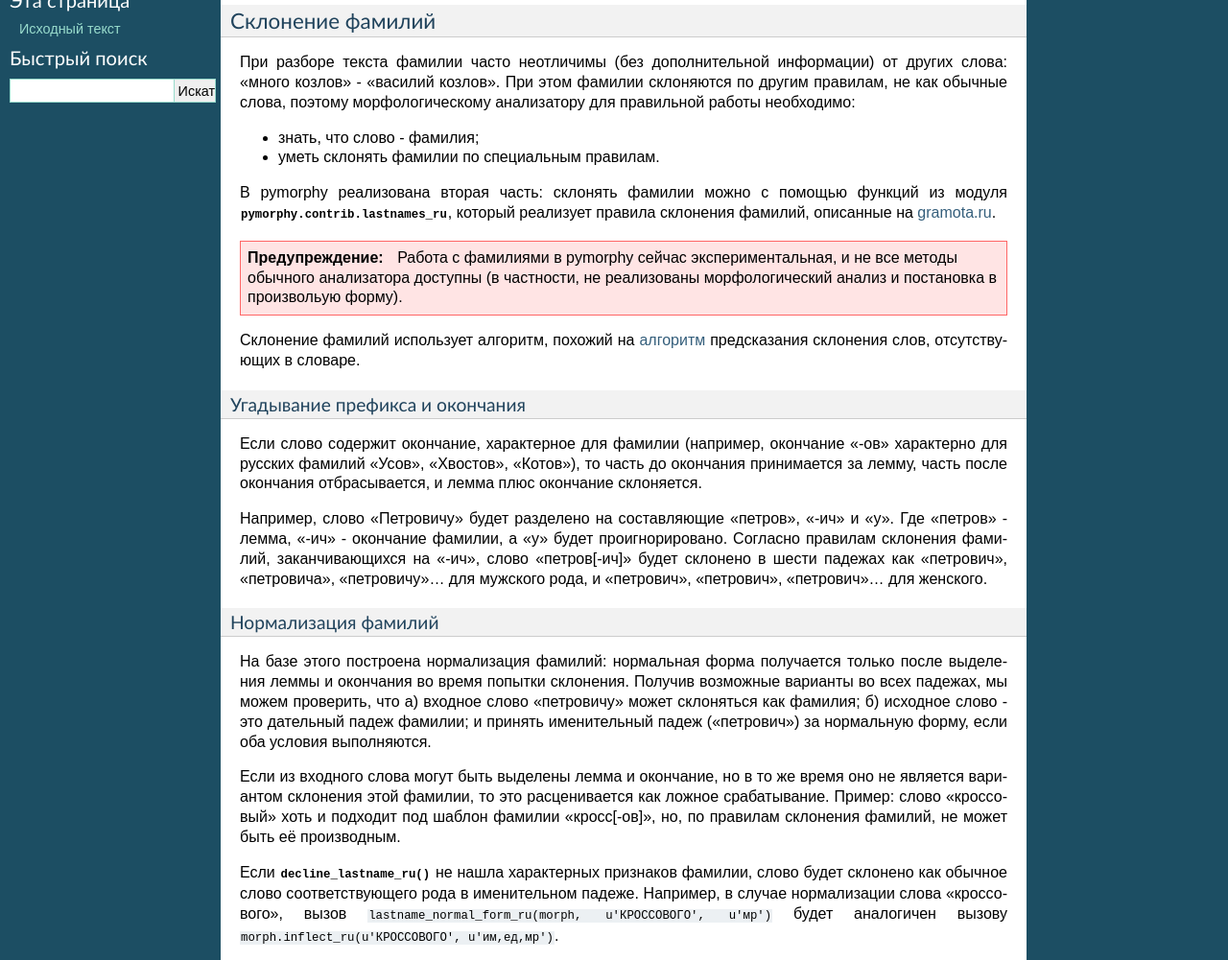
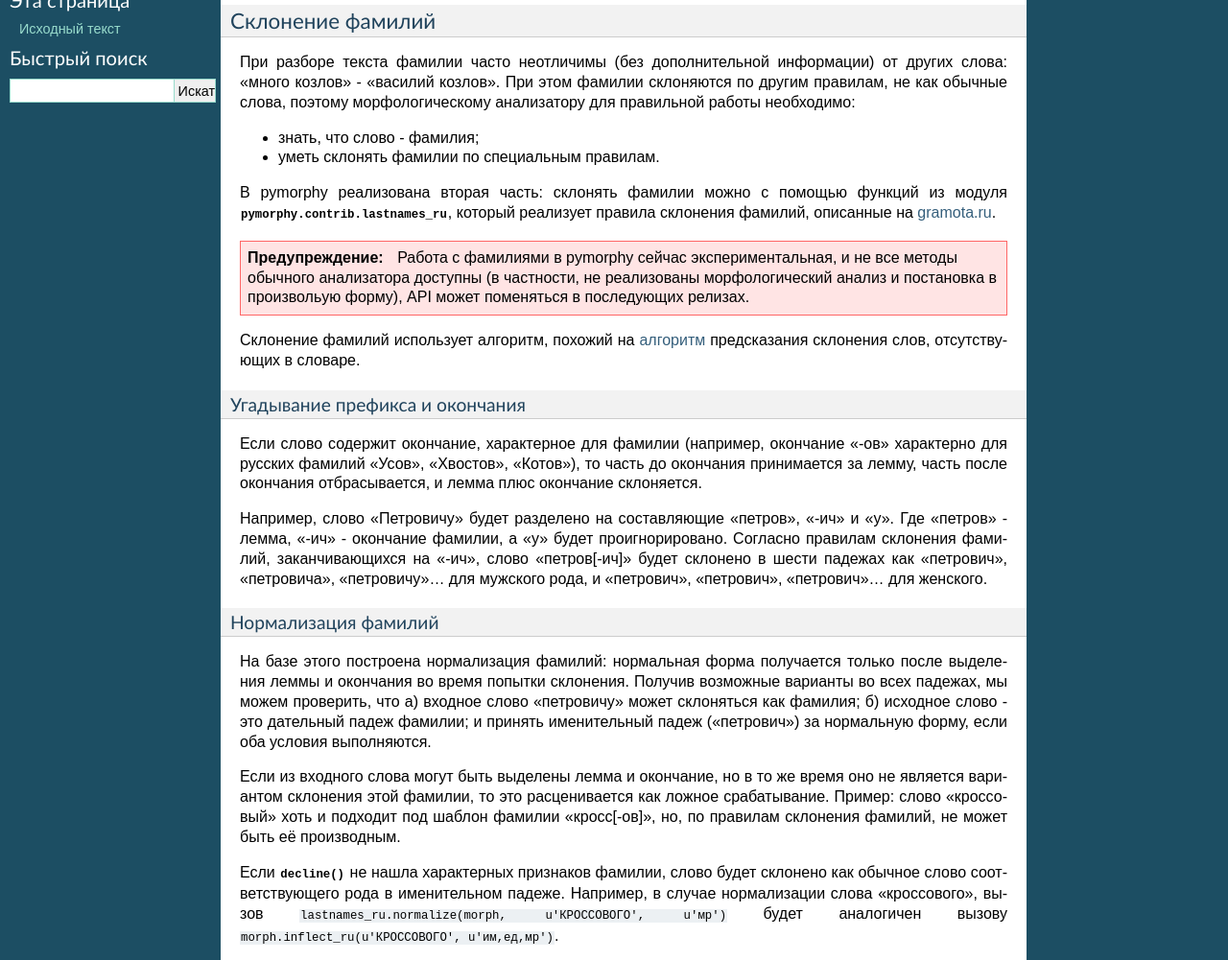
Before and after one commit to kmike/pymorphy, a Sphinx documentation site: the page built from docs/usage/contrib.rst, in a window 1280 px wide and 1400 px high, scrolled down 442 px, cut to the strip 0-1001 px from the top of the window. Shown: the whole strip at 96% size. Built offline with Sphinx 7.4.7, drawn with Linux system fonts in a browser that asks for light colours.

Commit message:
Переименовал lastnames_ru.lastname_normal_form_ru в lastnames_ru.normalize, а lastnames_ru.decline_lastname_ru в lastnales_ru.decline. Мелкие изменения в коде; константы по pep8 - заглавными.

```diff
--- a/docs/usage/contrib.rst
+++ b/docs/usage/contrib.rst
@@ -51,7 +51,8 @@
 
     Работа с фамилиями в pymorphy сейчас экспериментальная, и не все методы
     обычного анализатора доступны (в частности, не реализованы морфологический
-    анализ и постановка в произвольую форму).
+    анализ и постановка в произвольую форму), API может поменяться в
+    последующих релизах.
 
 Склонение фамилий использует алгоритм, похожий на
 :ref:`алгоритм <prediction-algo>` предсказания склонения слов,
@@ -88,22 +89,22 @@
 фамилии "кросс[-ов]", но, по правилам склонения фамилий, не может быть её
 производным.
 
-Если :func:`decline_lastname_ru` не нашла характерных признаков фамилии, слово
+Если :func:`decline` не нашла характерных признаков фамилии, слово
 будет склонено как обычное слово соответствующего рода в именительном падеже.
 Например, в случае нормализации слова "кроссового", вызов
-``lastname_normal_form_ru(morph, u'КРОССОВОГО', u'мр')`` будет аналогичен
+``lastnames_ru.normalize(morph, u'КРОССОВОГО', u'мр')`` будет аналогичен
 вызову ``morph.inflect_ru(u'КРОССОВОГО', u'им,ед,мр')``.
 
 .. automodule:: pymorphy.contrib.lastnames_ru
 
-    .. autofunction:: decline_lastname_ru
+    .. autofunction:: decline
 
-    .. autofunction:: lastname_normal_form_ru
+    .. autofunction:: normalize
 
     >>> from pymorphy.contrib import lastnames_ru
-    >>> print lastnames_ru.lastname_normal_form_ru(morph, u'СУВОРОВУ', u'мр')
+    >>> print lastnames_ru.normalize(morph, u'СУВОРОВУ', u'мр')
     СУВОРОВ
-    >>> print lastnames_ru.lastname_normal_form_ru(morph, u'СУВОРОВУ', u'жр')
+    >>> print lastnames_ru.normalize(morph, u'СУВОРОВУ', u'жр')
     СУВОРОВА
 
 
```
Also changed, not shown: 3 other files.
